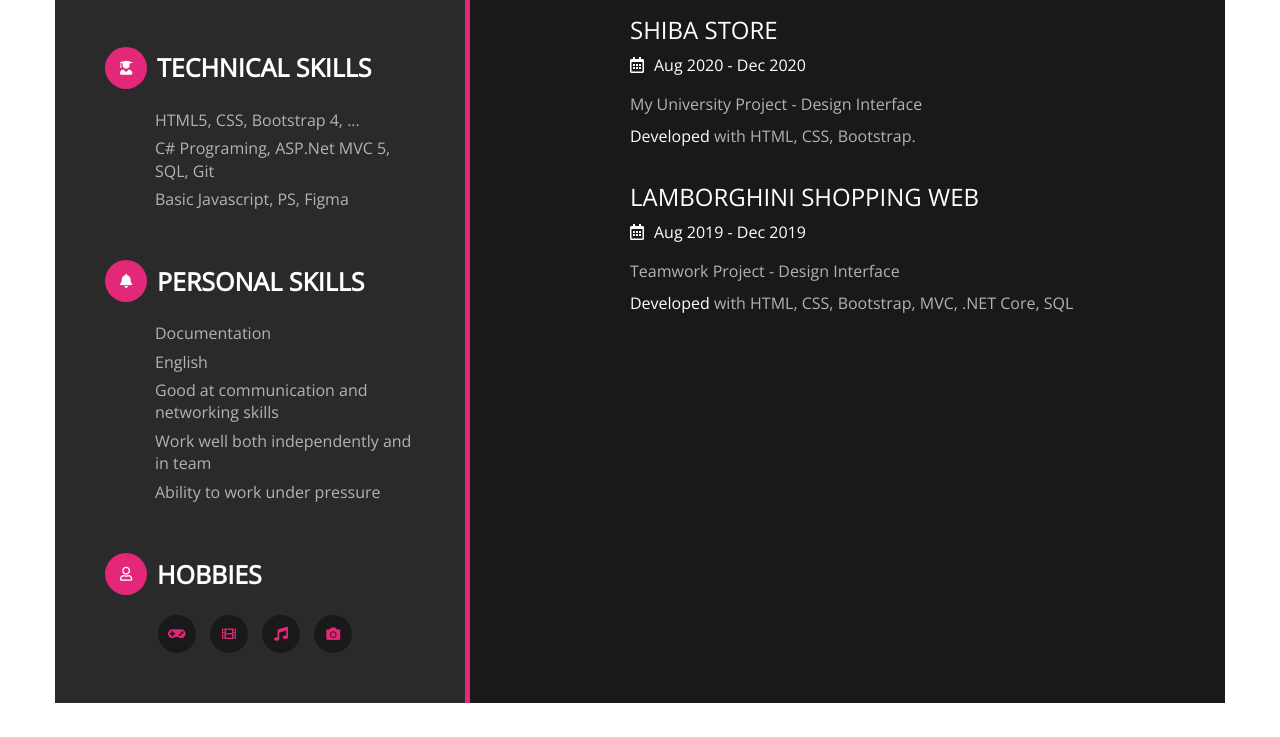
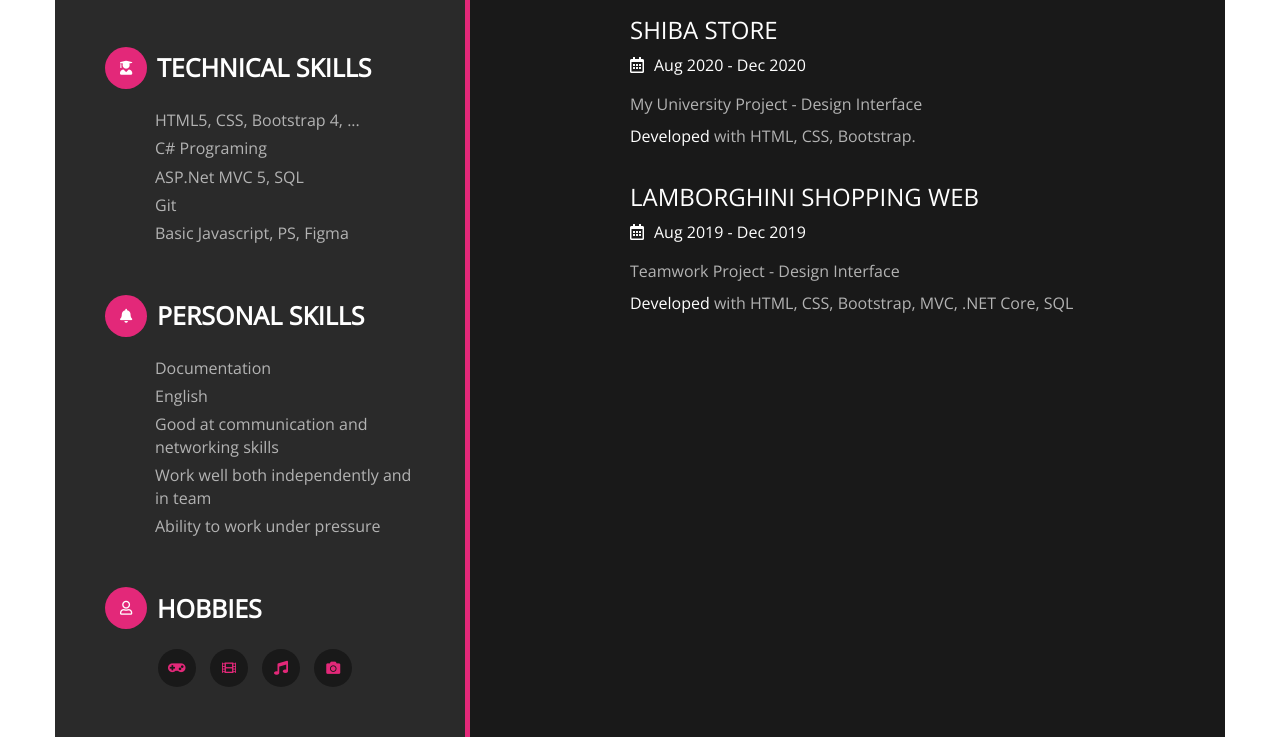
Before and after one commit to hainamhuflit/tlhn.cv, a plain HTML site: page index.html in a window 1280 px wide. Shown: the part 954-1691 px from the top of the page. Before the commit the page ends 1657 px from the top, so only its background shows below. Drawn offline with nearby package versions, Linux system fonts and the light colour scheme.

Commit message:
commmittt

```diff
--- a/index.html
+++ b/index.html
@@ -68,7 +68,9 @@
                     <div class="infor-content">
                         <div class="tech-skills">
                             <p>HTML5, CSS, Bootstrap 4, ...</p>
-                            <p>C# Programing, ASP.Net MVC 5, SQL, Git</p>
+                            <p>C# Programing</p>
+                            <p>ASP.Net MVC 5, SQL</p>
+                            <p>Git</p>
                             <p>Basic Javascript, PS, Figma</p>
                         </div>
                     </div>
```
